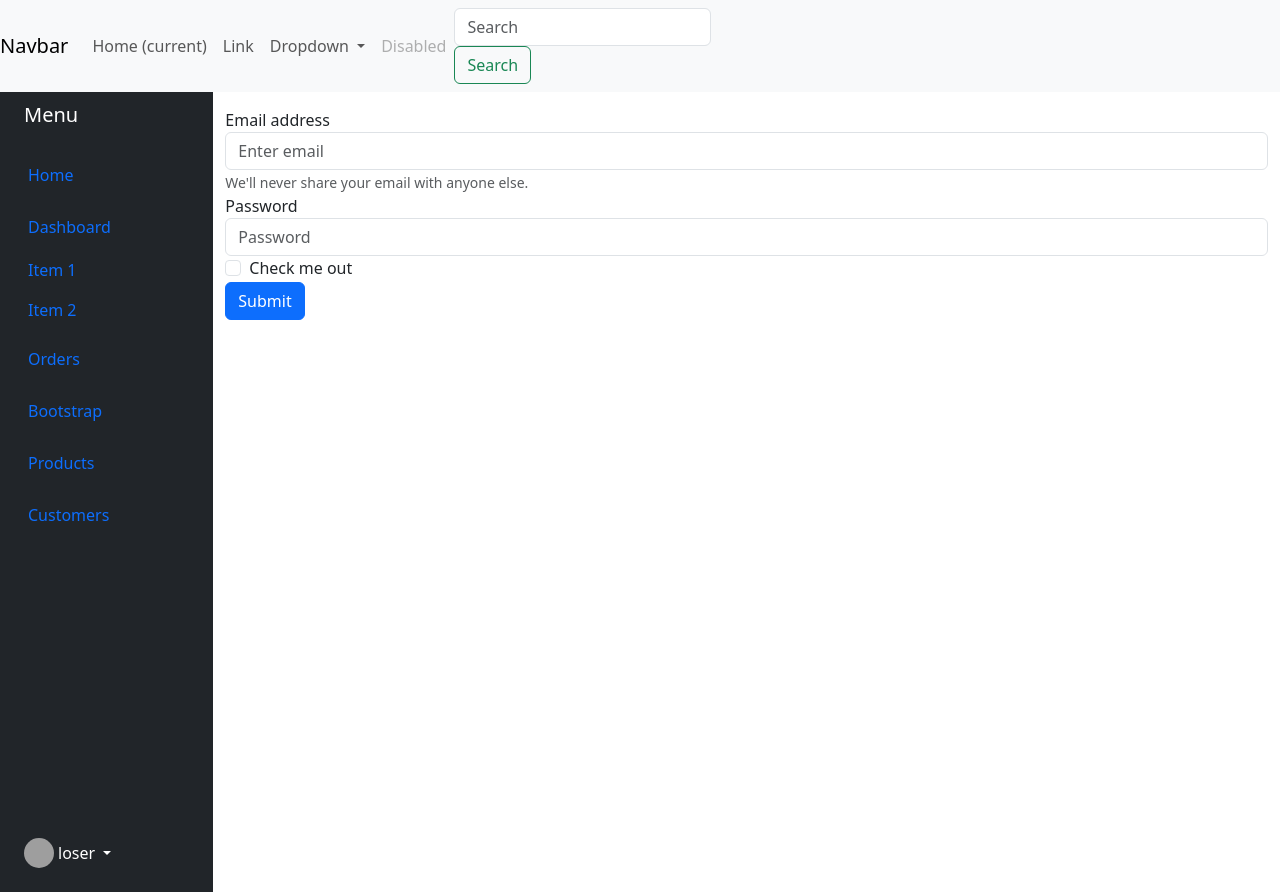
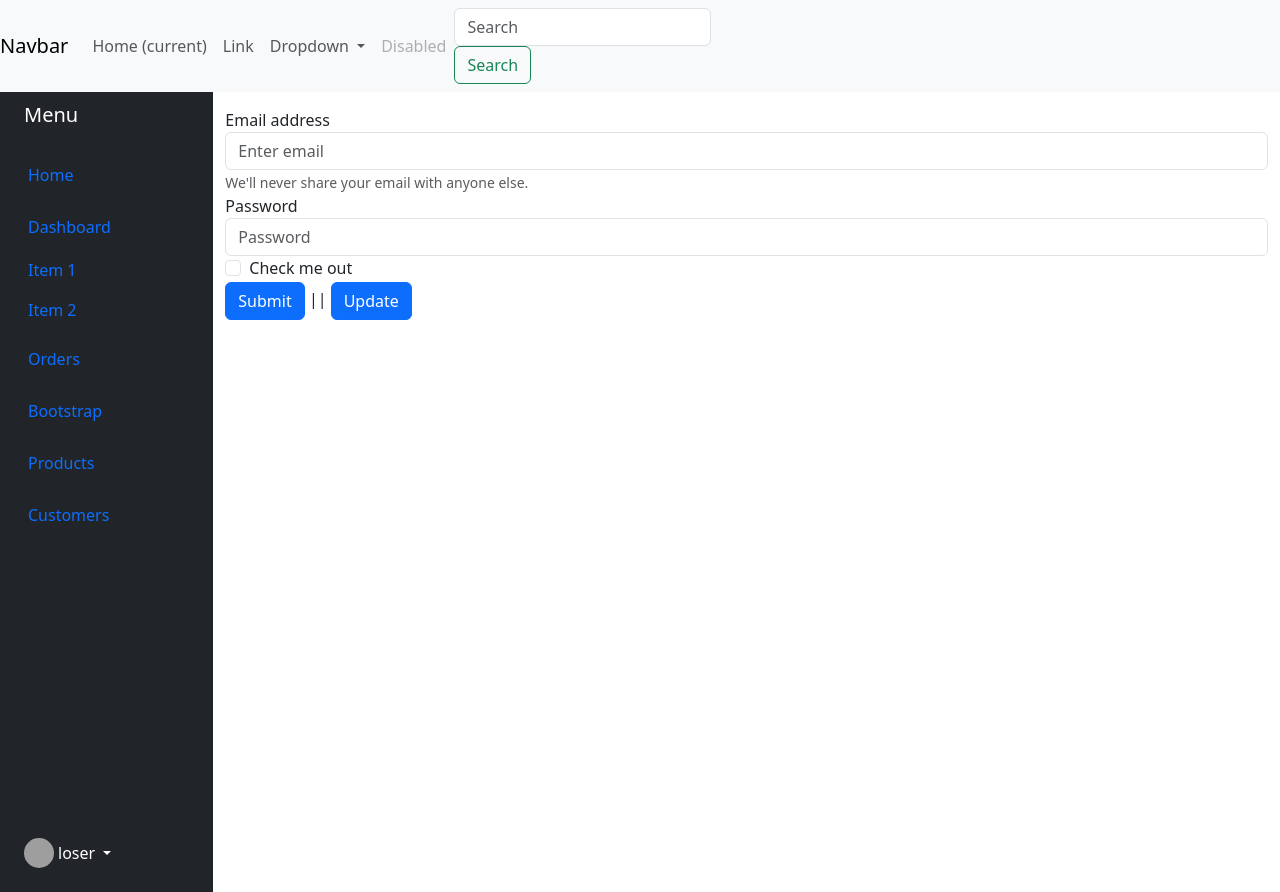
Before and after one commit to gauravmundhada/workspace, an Angular app in the folder AngularApp/: page / in a window 1280 px wide. Built offline with nearby package versions, Linux system fonts and the light colour scheme; grey boxes are pictures that could not be loaded.

Commit message:
Backup Commit

```diff
--- a/AngularApp/src/app/Layout/crud.component.html
+++ b/AngularApp/src/app/Layout/crud.component.html
@@ -13,7 +13,8 @@
       <input type="checkbox" (click)="dataHandler($event)" class="form-check-input" id="chId">
       <label class="form-check-label" for="exampleCheck1">Check me out</label>
     </div>
-    <button type="button" id="btn1" (click)="dataHandler($event)"  class="btn btn-primary">Submit</button>
+    <button type="button" id="btn1" (click)="dataHandler($event)"  class="btn btn-primary">Submit</button> ||
+    <button type="button" id="upbtn" (click)="dataHandler($event)"  class="btn btn-primary">Update</button>
   </form>
 
  <table class="table">
```
